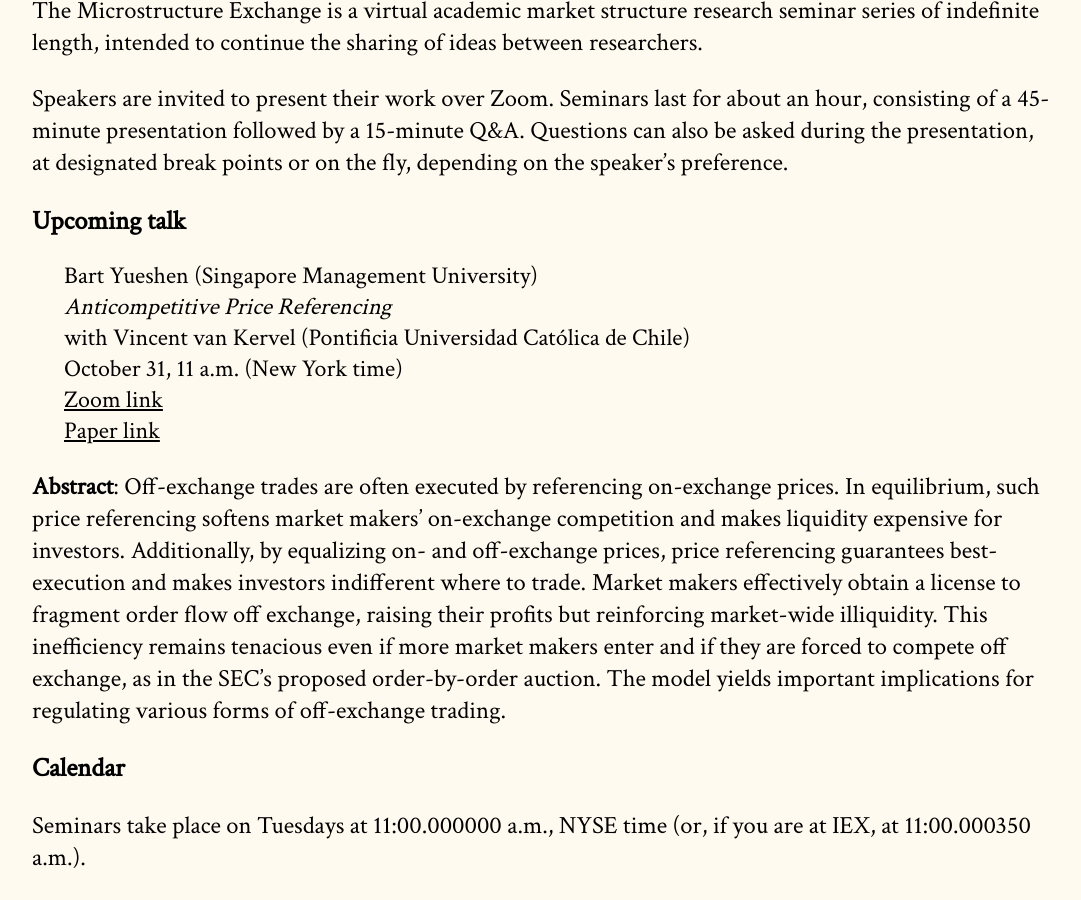
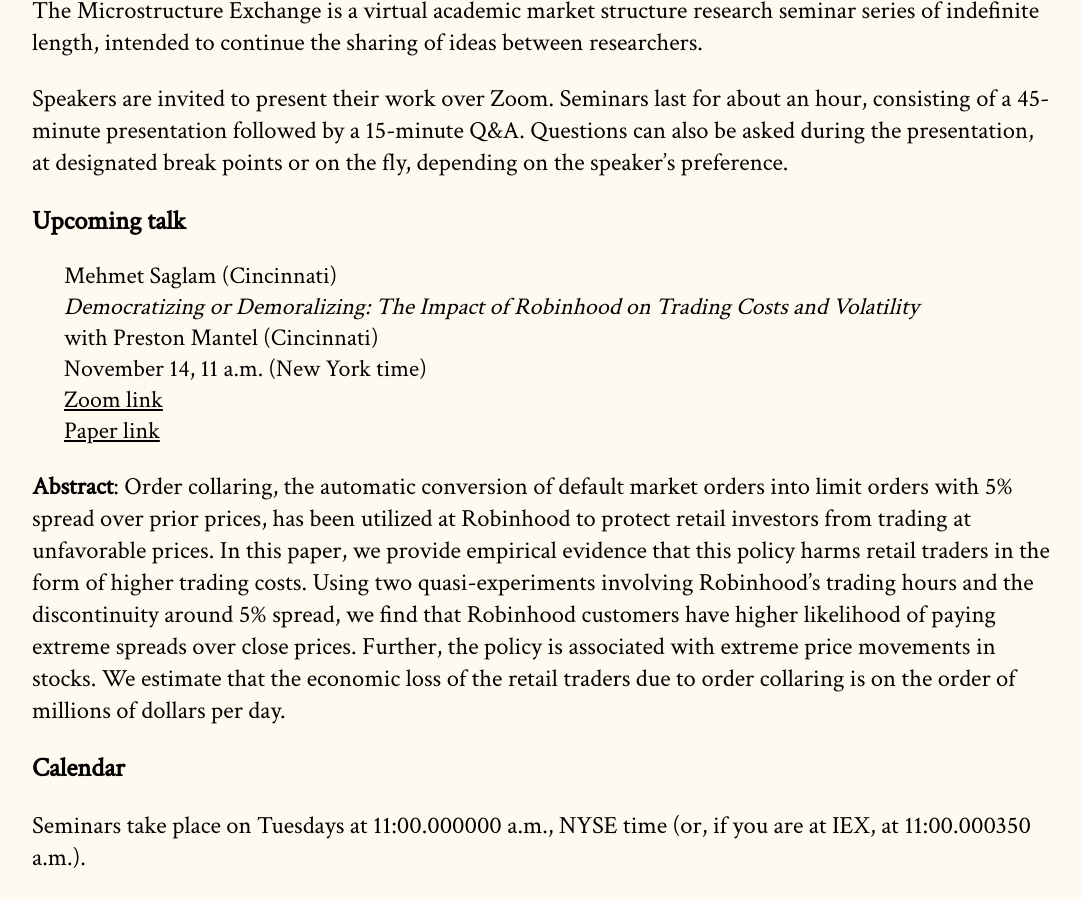
Before and after one commit to cpfiffer/microstructure.exchange, a Jekyll site: the page built from index.md, in a window 1280 px wide and 900 px high, scrolled down 257 px. Shown: the whole window, without its empty margins (96-1177 px from the left). Built offline with Jekyll 4.4.1, drawn with Linux system fonts in a browser that asks for light colours; some web fonts are replaced.

Commit message:
Update _config.yml

```diff
--- a/_config.yml
+++ b/_config.yml
@@ -11,13 +11,13 @@ github:
   owner_name: Cameron Pfiffer
 
 speaker-info:
-  speaker-name: "Bart Yueshen (Singapore Management University)"
-  speaker-paper: "Anticompetitive Price Referencing"
-  coauthors: "Vincent van Kervel (Pontificia Universidad Católica de Chile)"
-  speaker-date: "October 31, 11 a.m. (New York time)"
-  paper-link: "https://papers.ssrn.com/sol3/papers.cfm?abstract_id=4545730"
- # paper-link: "/papers/Infosales_and_armsraces_29.pdf" # If you have a file instead
+  speaker-name: "Mehmet Saglam (Cincinnati)"
+  speaker-paper: "Democratizing or Demoralizing: The Impact of Robinhood on Trading Costs and Volatility"
+  coauthors: "Preston Mantel (Cincinnati)"
+  speaker-date: "November 14, 11 a.m. (New York time)"
+ # paper-link: "https://papers.ssrn.com/sol3/papers.cfm?abstract_id=4545730"
+  paper-link: "/papers/TME-paper.pdf" # If you have a file instead
   webinar-link: "https://us06web.zoom.us/j/89099439605?pwd=xbAr0dkscfLaSo259GnmFOUj1pwiTe.1"
   # discussant: "Michael Noe (Eurex), Amit Goyal (SFI/Lausanne), and Eric Uhlmann (INSEAD)"
   # slides-link: /slides/RobinhoodSlides_TME.pdf
-  abstract: "Off-exchange trades are often executed by referencing on-exchange prices. In equilibrium, such price referencing softens market makers’ on-exchange competition and makes liquidity expensive for investors. Additionally, by equalizing on- and off-exchange prices, price referencing guarantees best-execution and makes investors indifferent where to trade. Market makers effectively obtain a license to fragment order flow off exchange, raising their profits but reinforcing market-wide illiquidity. This inefficiency remains tenacious even if more market makers enter and if they are forced to compete off exchange, as in the SEC’s proposed order-by-order auction. The model yields important implications for regulating various forms of off-exchange trading."
+  abstract: "Order collaring, the automatic conversion of default market orders into limit orders with 5% spread over prior prices, has been utilized at Robinhood to protect retail investors from trading at unfavorable prices. In this paper, we provide empirical evidence that this policy harms retail traders in the form of higher trading costs. Using two quasi-experiments involving Robinhood’s trading hours and the discontinuity around 5% spread, we find that Robinhood customers have higher likelihood of paying extreme spreads over close prices. Further, the policy is associated with extreme price movements in stocks. We estimate that the economic loss of the retail traders due to order collaring is on the order of millions of dollars per day."
```
